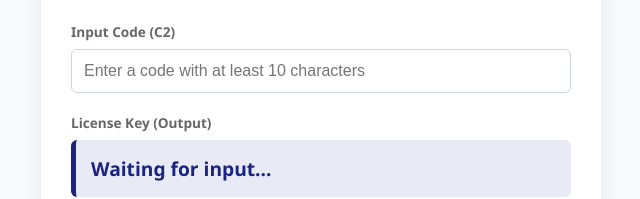
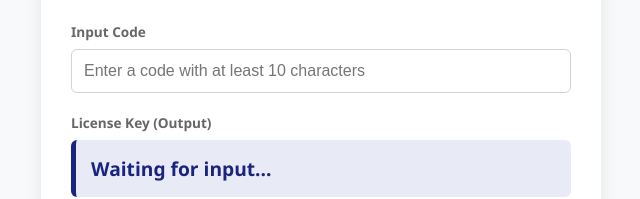
Before and after one commit to pupA0/mlc-keygen-3f9a82, a plain HTML site: page index.html in a window 1280 px wide. Shown: the part 193-392 px from the top of the page, 319-959 px from the left. Drawn offline with Linux system fonts and the light colour scheme.

Commit message:
Update index.html

```diff
--- a/index.html
+++ b/index.html
@@ -92,7 +92,7 @@
     <div class="content">
         <h3>MLC License Key Generator</h3>
         <p class="applicable">Applicable Models: <strong>MLC3000, MLC4000, MLC4100 ...</strong></p>
-        <label for="inputCode">Input Code (C2)</label>
+        <label for="inputCode">Input Code</label>
         <input type="text" id="inputCode" placeholder="Enter a code with at least 10 characters" oninput="generateKey()">
         <label>License Key (Output)</label>
         <div class="result-container">
```
